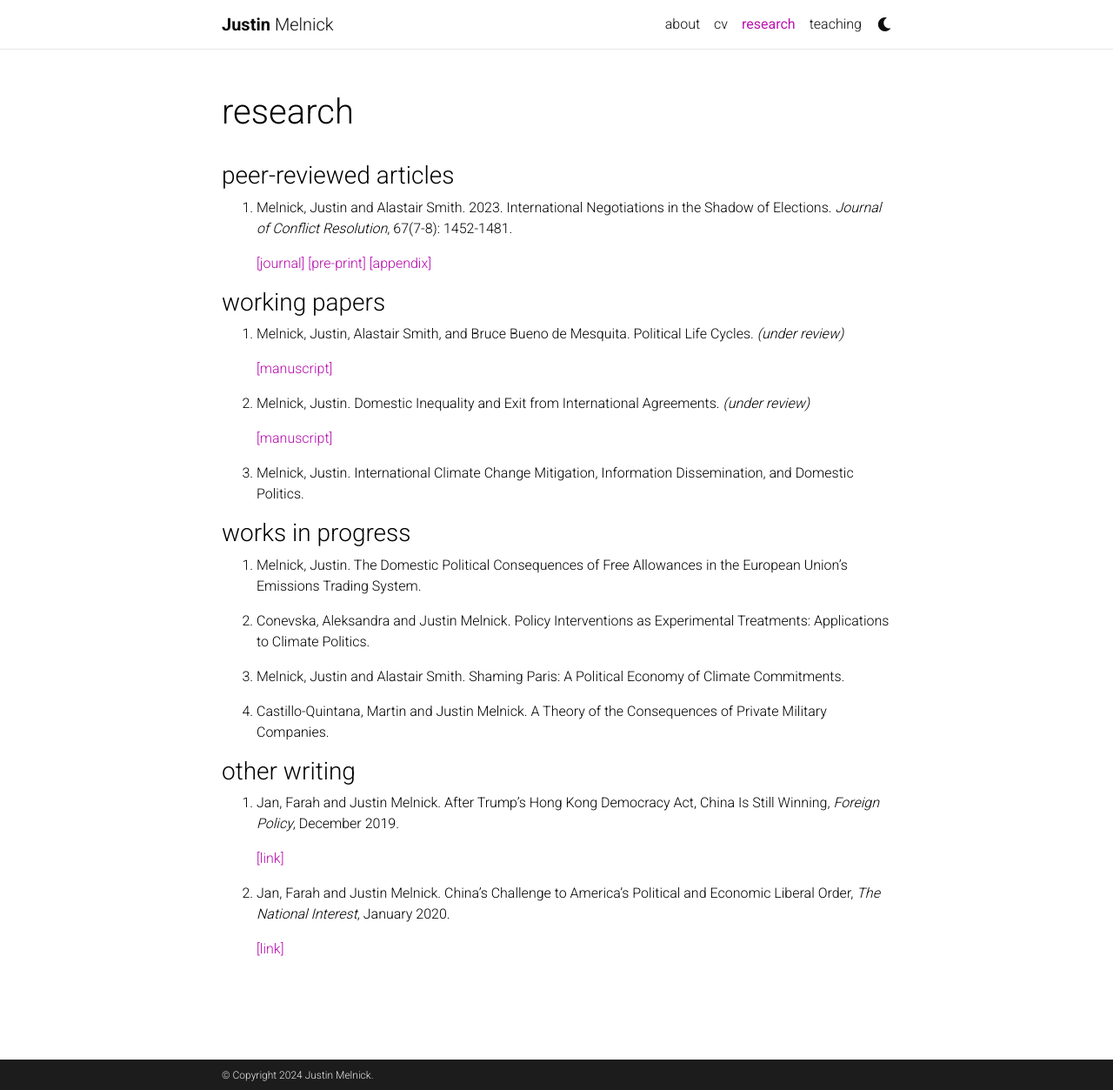
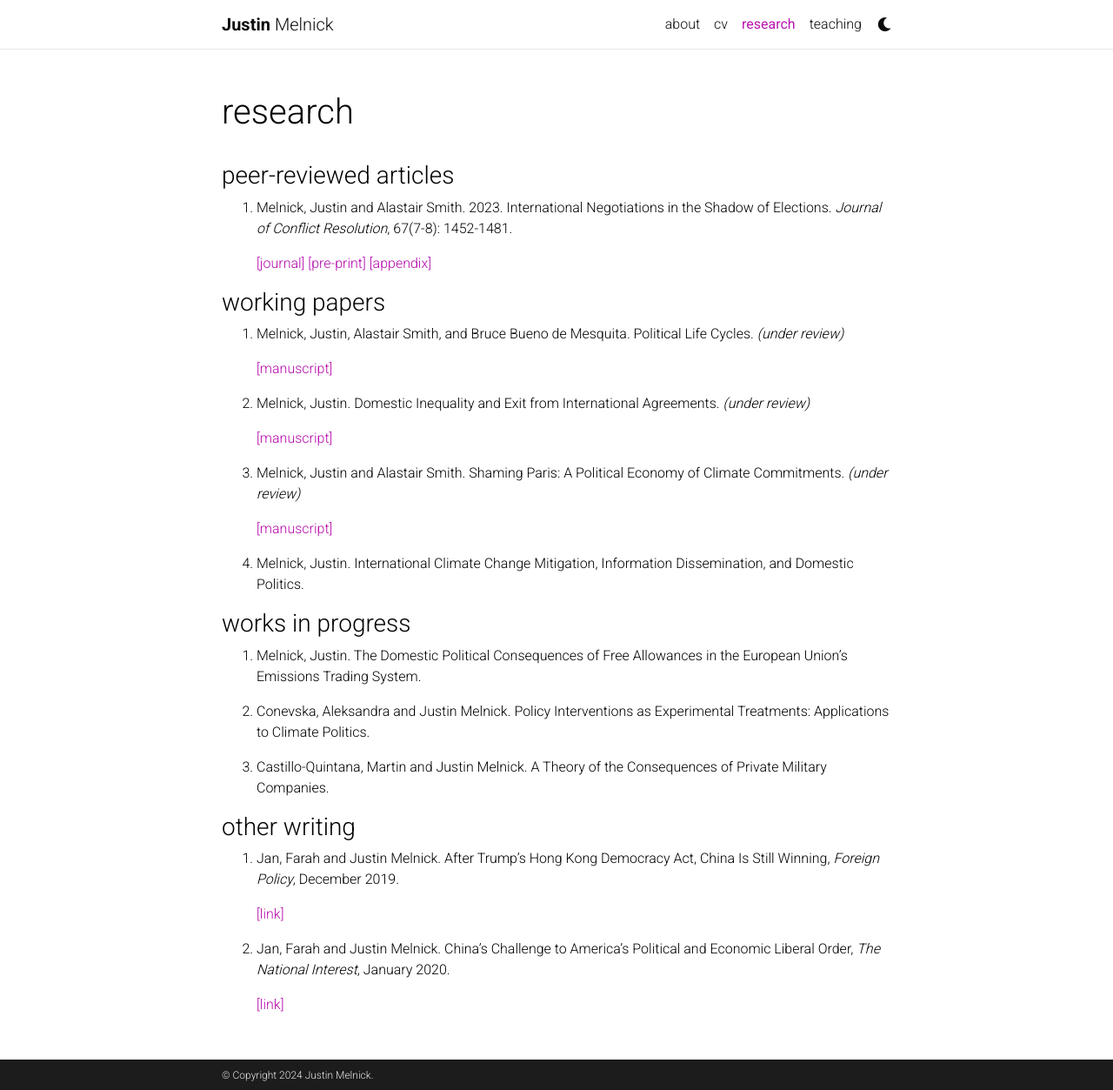
Before and after one commit to justinmelnick/justinmelnick.github.io, a Jekyll site: the page built from _pages/publications.md, in a window 1280 px wide and 1253 px high. Shown: the whole window at 87% size. Built offline with Jekyll 4.4.1, drawn with Linux system fonts in a browser that asks for light colours; comment, search, counter and statistics services are not loaded; a style sheet for code colours, icons or effects is not loaded; some of the changed lines change nothing that is shown.

Commit message:
Update publications.md

```diff
--- a/_pages/publications.md
+++ b/_pages/publications.md
@@ -25,8 +25,11 @@ nav_order: 2
    <!-- Formerly titled: Why Exit from International Agreements? A Domestic Perspective -->
 
       [[manuscript]](https://justinmelnick.github.io/assets/pdf/exit 1-30.pdf)
+3. Melnick, Justin and Alastair Smith. Shaming Paris: A Political Economy of Climate Commitments. _(under review)_
 
-3. Melnick, Justin. International Climate Change Mitigation, Information Dissemination, and Domestic Politics.
+      [[manuscript]](https://justinmelnick.github.io/assets/pdf/paris_3_6.pdf)
+
+4. Melnick, Justin. International Climate Change Mitigation, Information Dissemination, and Domestic Politics.
 
 <h3>works in progress</h3>
 
@@ -35,9 +38,7 @@ Trading System.
 
 2. Conevska, Aleksandra and Justin Melnick. Policy Interventions as Experimental Treatments: Applications to Climate Politics.
 
-3. Melnick, Justin and Alastair Smith. Shaming Paris: A Political Economy of Climate Commitments.
-
-4. Castillo-Quintana, Martin and Justin Melnick. A Theory of the Consequences of Private Military Companies.
+3. Castillo-Quintana, Martin and Justin Melnick. A Theory of the Consequences of Private Military Companies.
 
 <h3>other writing</h3>
 
```
